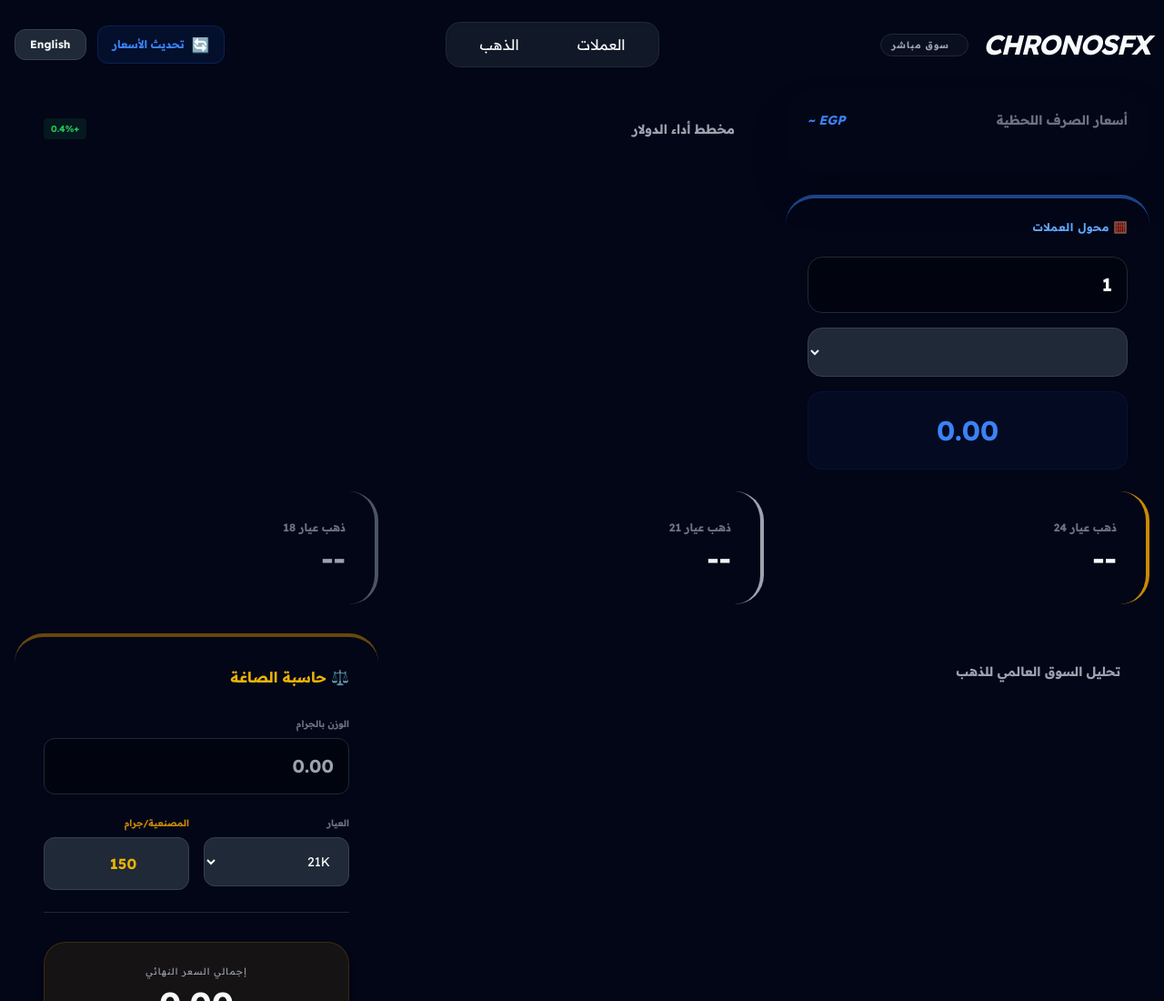
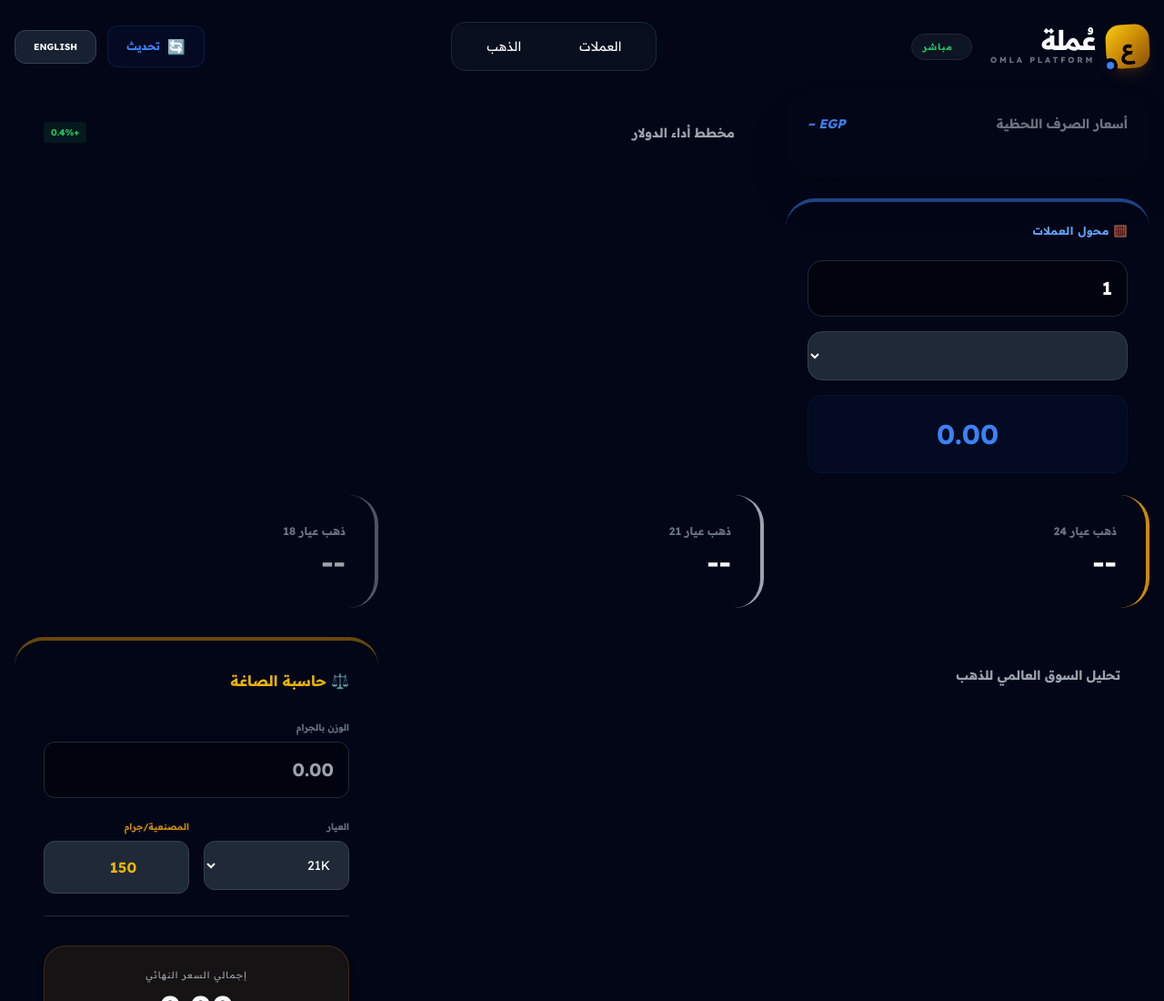
Before and after one commit to TarekHesham2000/gold-prices, a plain HTML site: page index.html in a window 1280 px wide. Shown: the top 1100 px of the page at 91% size. Drawn offline with nearby package versions, Linux system fonts and the light colour scheme; no server answers.

Commit message:
Update index.html

```diff
--- a/index.html
+++ b/index.html
@@ -24,24 +24,37 @@
 
 <header class="max-w-7xl mx-auto w-full px-4 py-6 flex flex-col md:flex-row justify-between items-center gap-6">
     <div class="flex items-center gap-4">
-            <div class="text-3xl font-black tracking-tighter italic">CHRONOS<span class="gold-grad">FX</span></div>
-            <div class="flex items-center gap-2 bg-gray-900/50 px-3 py-1 rounded-full border border-gray-800">
-                <div class="status-pulse"></div>
-                <span class="text-[10px] font-bold text-gray-400 uppercase tracking-widest" data-ar="سوق مباشر" data-en="Live Market">سوق مباشر</span>
+        <div class="flex items-center gap-3">
+            <div class="relative w-12 h-12 flex items-center justify-center bg-gradient-to-br from-yellow-400 via-yellow-600 to-yellow-800 rounded-2xl shadow-lg shadow-yellow-900/30 transform -rotate-3">
+                <span class="text-black text-2xl font-black transform rotate-3">ع</span>
+                <div class="absolute -bottom-1 -left-1 w-4 h-4 bg-blue-500 rounded-full border-4 border-slate-950"></div>
+            </div>
+            <div class="flex flex-col">
+                <h1 class="text-3xl font-black leading-none tracking-tighter">عُملة</h1>
+                <span class="text-[9px] text-gray-500 font-bold tracking-[0.3em] uppercase ml-1">OMLA Platform</span>
             </div>
         </div>
 
-        <div class="flex bg-gray-900 p-1 rounded-2xl border border-gray-800 shadow-inner">
-            <button onclick="switchTab('currency')" id="btn-currency" class="tab-btn active px-8 py-2 rounded-xl transition-all duration-300" data-ar="العملات" data-en="Currencies">العملات</button>
-            <button onclick="switchTab('gold')" id="btn-gold" class="tab-btn px-8 py-2 rounded-xl transition-all duration-300" data-ar="الذهب" data-en="Gold">الذهب</button>
+        <div class="flex items-center gap-2 bg-gray-900/80 px-3 py-1.5 rounded-full border border-gray-800 ml-2">
+            <div class="status-pulse"></div>
+            <span class="text-[10px] font-bold text-green-500 uppercase tracking-widest" data-ar="مباشر" data-en="Live">مباشر</span>
+        </div>
+    </div>
+
+    <div class="flex bg-gray-900/50 p-1.5 rounded-2xl border border-gray-800 shadow-inner backdrop-blur-sm">
+        <button onclick="switchTab('currency')" id="btn-currency" class="tab-btn active px-8 py-2.5 rounded-xl transition-all duration-300 text-sm" data-ar="العملات" data-en="Currencies">العملات</button>
+        <button onclick="switchTab('gold')" id="btn-gold" class="tab-btn px-8 py-2.5 rounded-xl transition-all duration-300 text-sm" data-ar="الذهب" data-en="Gold">الذهب</button>
     </div>
 
     <div class="flex items-center gap-3">
-            <button onclick="refreshWithAnim()" class="flex items-center gap-2 bg-blue-600/10 hover:bg-blue-600 text-blue-500 hover:text-white px-4 py-2 rounded-xl border border-blue-600/20 transition-all group">
-                <span id="refresh-icon">🔄</span>
-                <span class="text-xs font-bold" data-ar="تحديث الأسعار" data-en="Refresh">تحديث الأسعار</span>
+        <button onclick="refreshWithAnim()" class="flex items-center gap-2 bg-blue-600/5 hover:bg-blue-600 text-blue-500 hover:text-white px-5 py-2.5 rounded-xl border border-blue-600/20 transition-all group overflow-hidden relative">
+            <span id="refresh-icon" class="relative z-10">🔄</span>
+            <span class="text-xs font-bold relative z-10" data-ar="تحديث" data-en="Update">تحديث</span>
         </button>
-            <button onclick="toggleLang()" class="bg-gray-800 hover:bg-gray-700 px-4 py-2 rounded-xl border border-gray-700 text-xs font-bold transition-all" id="lang-toggle-btn">English</button>
+
+        <button onclick="toggleLang()" class="bg-gray-800/80 hover:bg-gray-700 px-5 py-2.5 rounded-xl border border-gray-700 text-[10px] font-black transition-all hover:border-gray-500" id="lang-toggle-btn">
+            ENGLISH
+        </button>
     </div>
 </header>
 
```
Lines whose indentation alone changed are shown as unchanged.
